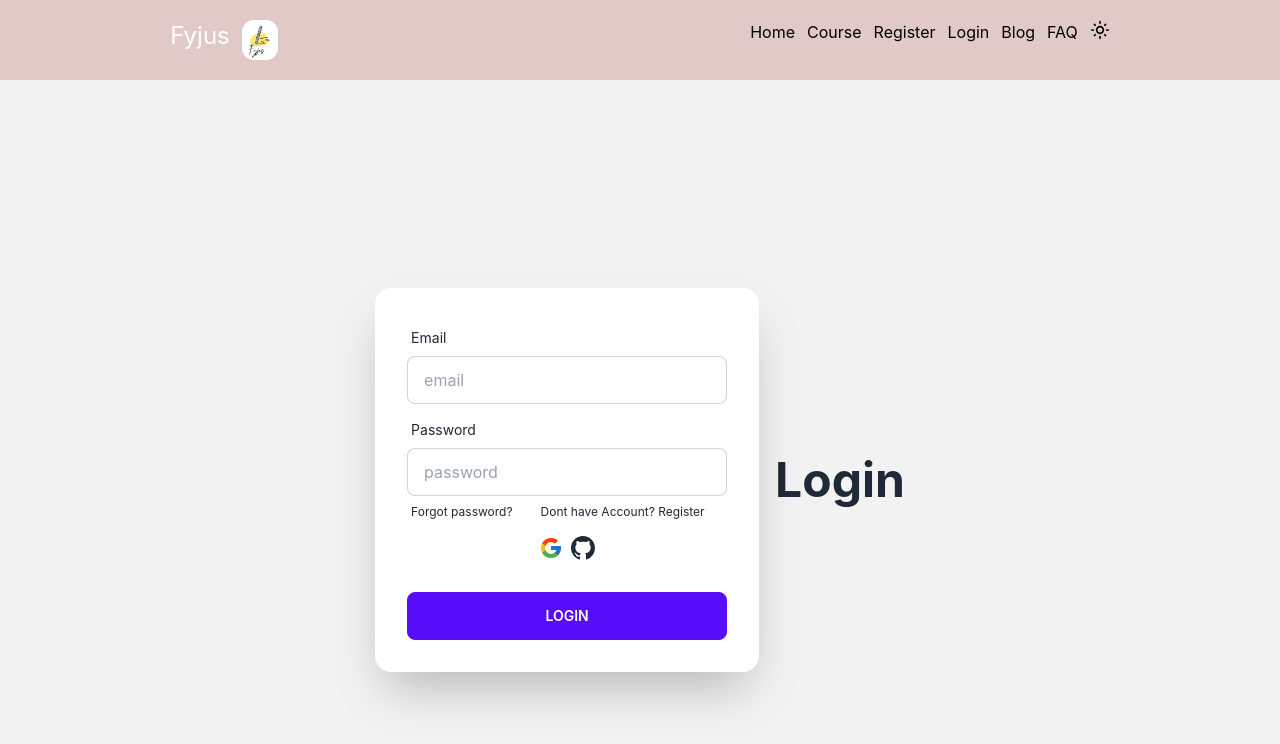
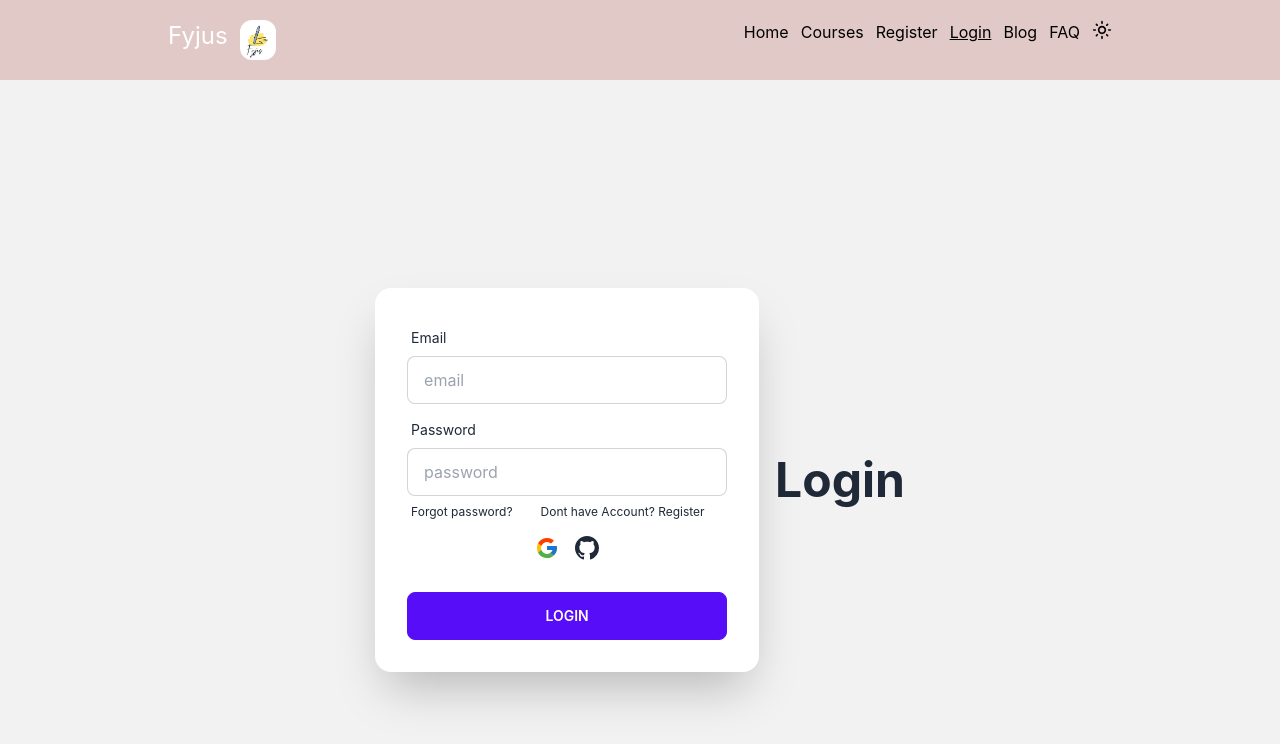
Before and after one commit to sou2000s/fyjus, a React (Create React App) app: page /login in a window 1280 px wide. Shown: the top 744 px of the page. Built offline with nearby package versions, Linux system fonts and the light colour scheme; no server answers.

Commit message:
faq addeded

```diff
--- /dev/null
+++ b/src/components/FAQ/FAQ.js
@@ -0,0 +1,22 @@
+import React from 'react';
+import Footer from '../Footer/Footer';
+
+const FAQ = () => {
+    return (
+        <div>
+
+        <div className='text-center mb-96 mt-5'>
+                 <h1>Can I get Certiicate?</h1>
+                 <p>Yes . If you complete your course ontime</p> <br />
+                 <h1>Can I do masters with out relevent degree in graduation?</h1>
+                 <p>Yes , from any background</p>
+
+
+        </div>
+        <Footer/>
+        </div>
+
+    );
+};
+
+export default FAQ;
--- a/src/components/Login/Login.js
+++ b/src/components/Login/Login.js
@@ -80,7 +80,7 @@ const Login = () => {
         </div>
         <div className='flex justify-center'>
         <FcGoogle onClick={handleGoogleLogin} className=" text-2xl"/>
-        <BsGithub onClick={handleGitHubLogin} className=" text-2xl ml-2"/>
+        <BsGithub onClick={handleGitHubLogin} className=" text-2xl ml-4"/>
         </div>
         <div className="form-control mt-6">
           <button type='submit' className="btn btn-primary">Login</button>
--- a/src/components/Navbar/Navbar.js
+++ b/src/components/Navbar/Navbar.js
@@ -1,6 +1,6 @@
 import React from "react";
 import { useContext } from "react";
-import { Link } from "react-router-dom";
+import { Link, NavLink } from "react-router-dom";
 import { AuthContext } from "../../contexts/AuthProvider";
 import BrandImage from "../../assets/Name.png";
 import { AiOutlineClose, AiOutlineMenu } from "react-icons/ai";
@@ -11,6 +11,9 @@ const Navbar = () => {
   const { logOut, user } = useContext(AuthContext);
   const [open, setOpen] = useState(false);
   const [theme , setTheme] = useState(true);
+  let activeStyle = {
+    textDecoration: "underline",
+  };
 
   const handleTheme = () => {
     setTheme(!theme)
@@ -54,14 +57,19 @@ const Navbar = () => {
           </li>
         )}
         <li>
-          <Link to="/" className="ml-3">
+          <NavLink to="/home" className="ml-3"
+           style={({ isActive }) =>
+              isActive ? activeStyle : undefined
+            }>
             Home
-          </Link>
+          </NavLink>
         </li>
         <li>
-          <Link className="ml-3" to="/course">
-            Course
-          </Link>
+          <NavLink className="ml-3" to="/course" style={({ isActive }) =>
+              isActive ? activeStyle : undefined
+            }>
+            Courses
+          </NavLink>
         </li>
 
         {user?.uid ? (
@@ -73,23 +81,31 @@ const Navbar = () => {
         ) : (
           <>
             <li>
-              <Link className="ml-3" to="/register">
+              <NavLink className="ml-3" to="/register" style={({ isActive }) =>
+              isActive ? activeStyle : undefined
+            }>
                 Register
-              </Link>
+              </NavLink>
             </li>
             <li>
-              <Link className="ml-3" to="/login">
+              <NavLink className="ml-3" to="/login" style={({ isActive }) =>
+              isActive ? activeStyle : undefined
+            }>
                 Login
-              </Link>
+              </NavLink>
             </li>
           </>
         )}
         <li>
           {" "}
-          <Link className="ml-3" to='/blog'>Blog</Link>
+          <NavLink className="ml-3" to='/blog' style={({ isActive }) =>
+              isActive ? activeStyle : undefined
+            }>Blog</NavLink>
         </li>
         <li>
-          <Link className="ml-3">FAQ</Link>
+          <NavLink className="ml-3"  to='/faq'  style={({ isActive }) =>
+              isActive ? activeStyle : undefined
+            }>FAQ</NavLink>
         </li>
         <li onClick={handleTheme} className="text-xl ml-3">
            {theme ? <MdOutlineLightMode /> : <MdDarkMode  />}
```
Also changed, not shown: src/routes/routes.js (+11 -0 lines).
